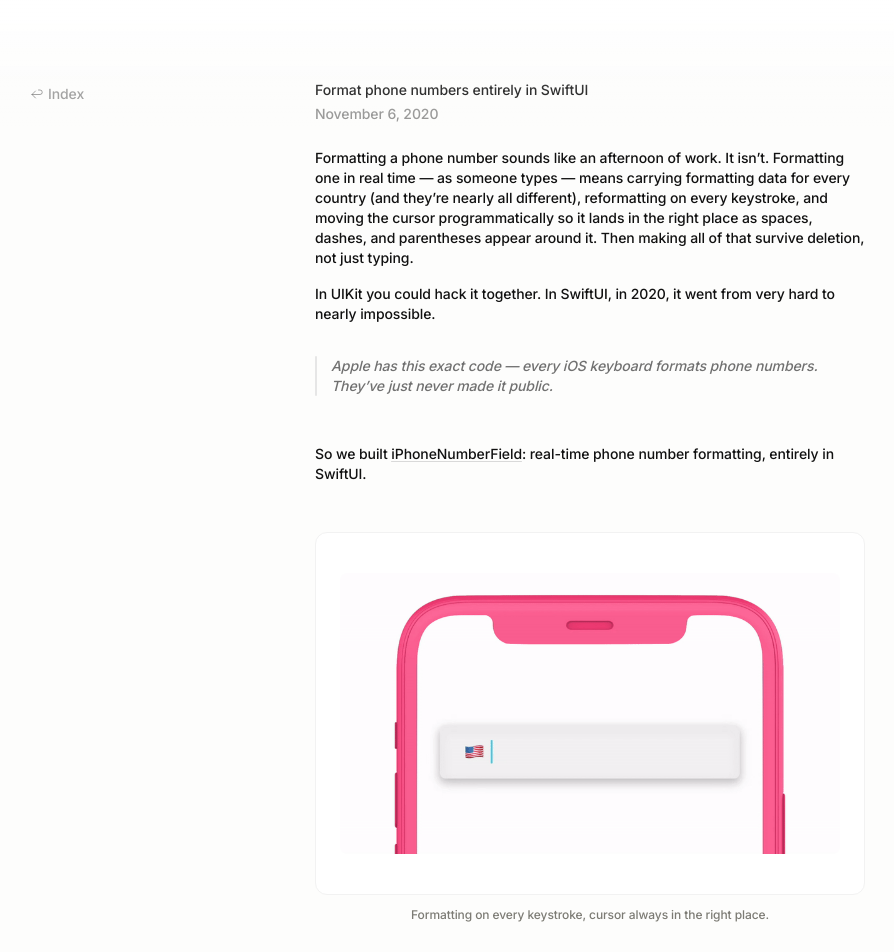
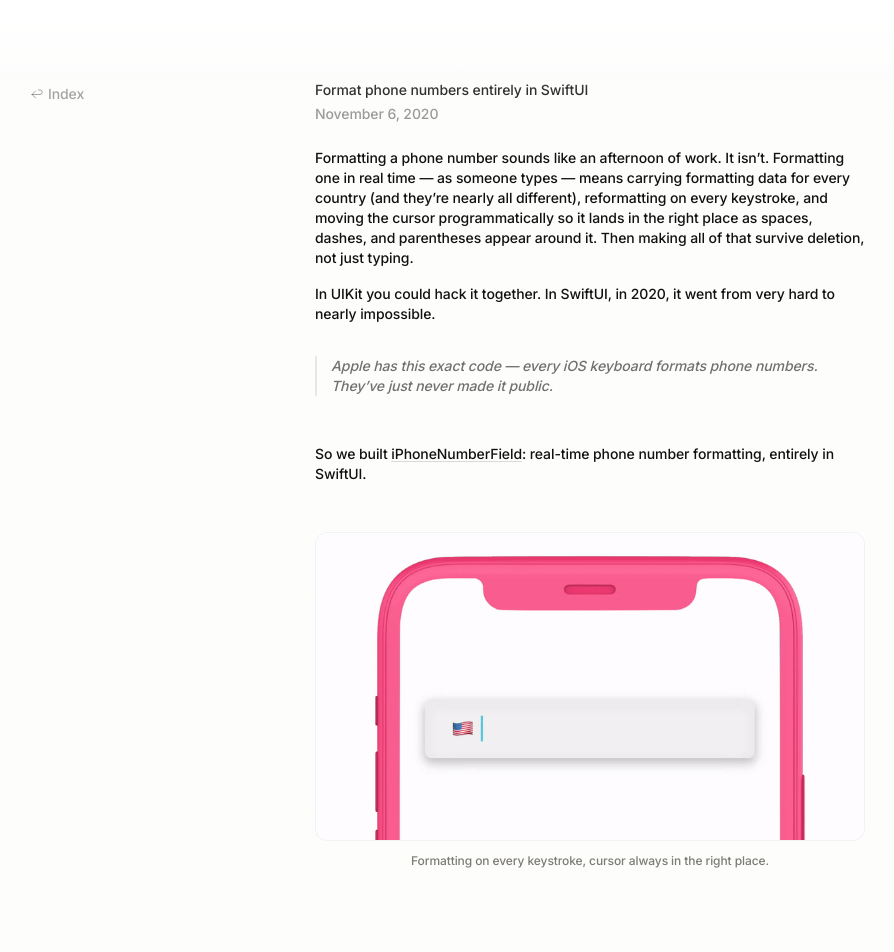
Before and after one commit to blsage/blog, a Next.js app: page /format-phone-numbers-entirely-in-swiftui in a window 1280 px wide. Shown: the top 952 px of the page, without its empty margins (50-944 px from the left). Built offline with nearby package versions, Linux system fonts and the light colour scheme.

Commit message:
Month-name list dates, edge-to-edge media cards, white demo boxes

```diff
--- a/app/(articles)/building-this-blog/counter.module.css
+++ b/app/(articles)/building-this-blog/counter.module.css
@@ -4,8 +4,9 @@
   gap: 1rem;
   margin: 1rem 0;
   padding: 1.25rem;
-  border: 1px solid var(--color-hairline);
+  background: #fff;
   border-radius: 0.5rem;
+  box-shadow: inset 0 0 0 1px var(--color-hairline);
 }
 
 .button {
--- a/app/components/video.module.css
+++ b/app/components/video.module.css
@@ -4,17 +4,24 @@
 
 .frame {
   position: relative;
-  display: flex;
-  justify-content: center;
-  padding: 3rem 1.5rem;
-  border: 1px solid var(--color-hairline);
+  overflow: hidden;
   border-radius: 0.75rem;
   background: #fff;
+}
+
+.frame::after {
+  content: "";
+  position: absolute;
+  inset: 0;
+  border-radius: 0.75rem;
+  box-shadow: inset 0 0 0 1px var(--color-hairline);
+  pointer-events: none;
 }
 
 .rate {
   appearance: none;
   position: absolute;
+  z-index: 2;
   top: 1rem;
   right: 1.25rem;
   background: none;
@@ -33,7 +40,7 @@
 }
 
 .video {
-  max-width: 100%;
-  max-height: 38rem;
-  border-radius: 0.5rem;
+  display: block;
+  width: 100%;
+  border-radius: 0;
 }
--- a/app/globals.css
+++ b/app/globals.css
@@ -565,16 +565,27 @@
 }
 
 .article .img-frame {
-  display: flex;
-  justify-content: center;
-  padding: 2.5rem 1.5rem;
-  border: 1px solid var(--color-hairline);
+  display: block;
+  position: relative;
+  overflow: hidden;
   border-radius: 0.75rem;
   background: #fff;
 }
 
-.article .img-figure img {
+.article .img-frame::after {
+  content: "";
+  position: absolute;
+  inset: 0;
+  border-radius: 0.75rem;
+  box-shadow: inset 0 0 0 1px var(--color-hairline);
+  pointer-events: none;
+}
+
+.article .img-frame img {
+  display: block;
+  width: 100%;
   margin: 0;
+  border-radius: 0;
 }
 
 .article figure:not([data-rehype-pretty-code-figure]) {
```
Also changed, not shown: app/post-list.tsx (+8 -2 lines).
